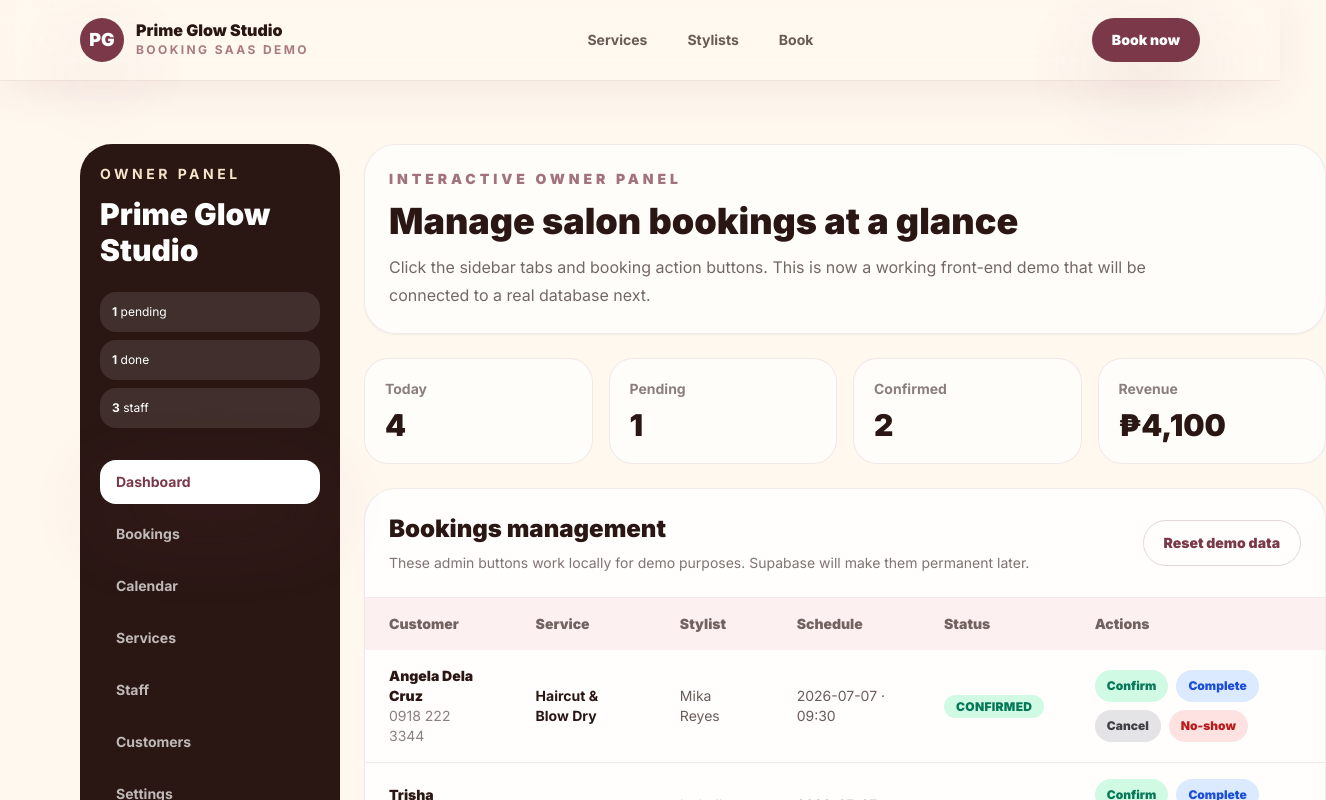
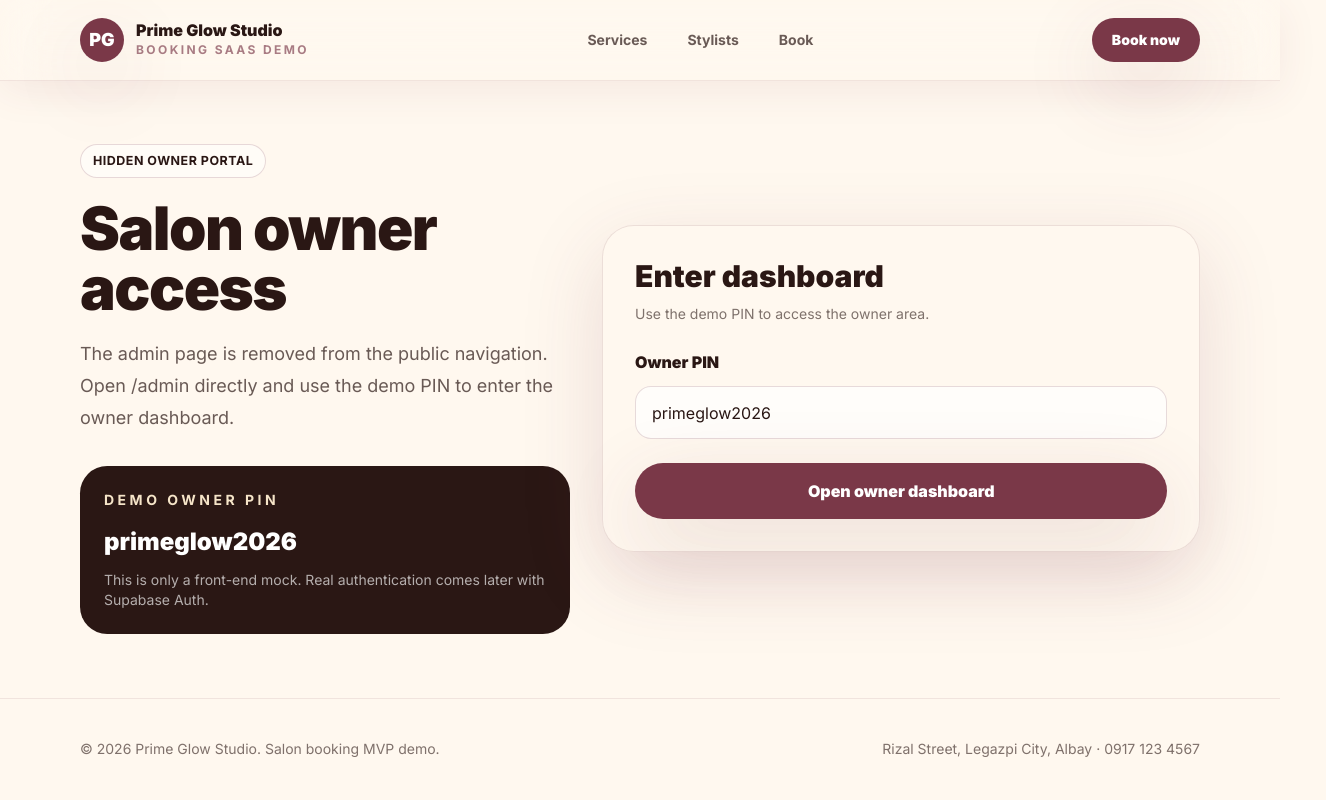
Before and after one commit to tan15hacks/Saas-Salon-Barber-Booking-System, a Next.js app: page /admin in a window 1280 px wide. Shown: the top 800 px of the page, 1326 px wide, since content can reach past the window. Built offline with nearby package versions, Linux system fonts and the light colour scheme.

Commit message:
Protect admin page with mock owner gate

```diff
--- a/app/admin/page.tsx
+++ b/app/admin/page.tsx
@@ -1,4 +1,5 @@
 import { AdminDashboard } from "@/components/admin/AdminDashboard";
+import { AdminLoginGate } from "@/components/admin/AdminLoginGate";
 import { Footer } from "@/components/site/Footer";
 import { Navbar } from "@/components/site/Navbar";
 
@@ -6,7 +7,9 @@ export default function AdminPage() {
   return (
     <main className="min-h-screen bg-cream text-espresso">
       <Navbar />
-      <AdminDashboard />
+      <AdminLoginGate>
+        <AdminDashboard />
+      </AdminLoginGate>
       <Footer />
     </main>
   );
```
